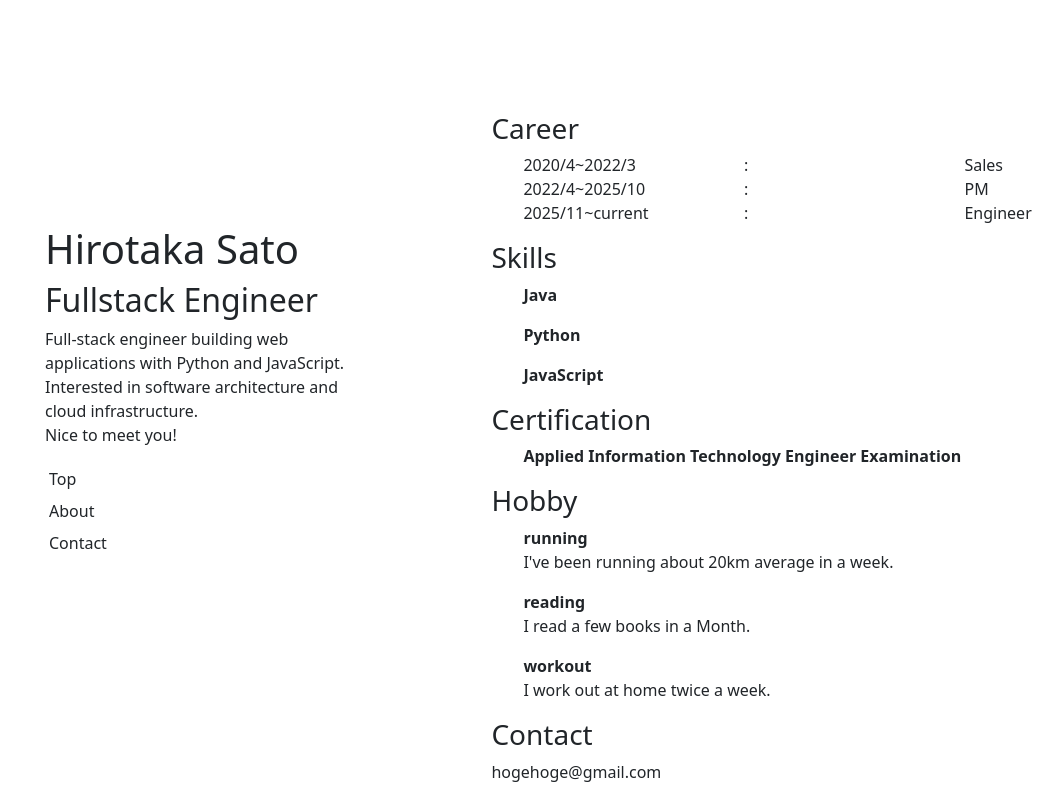
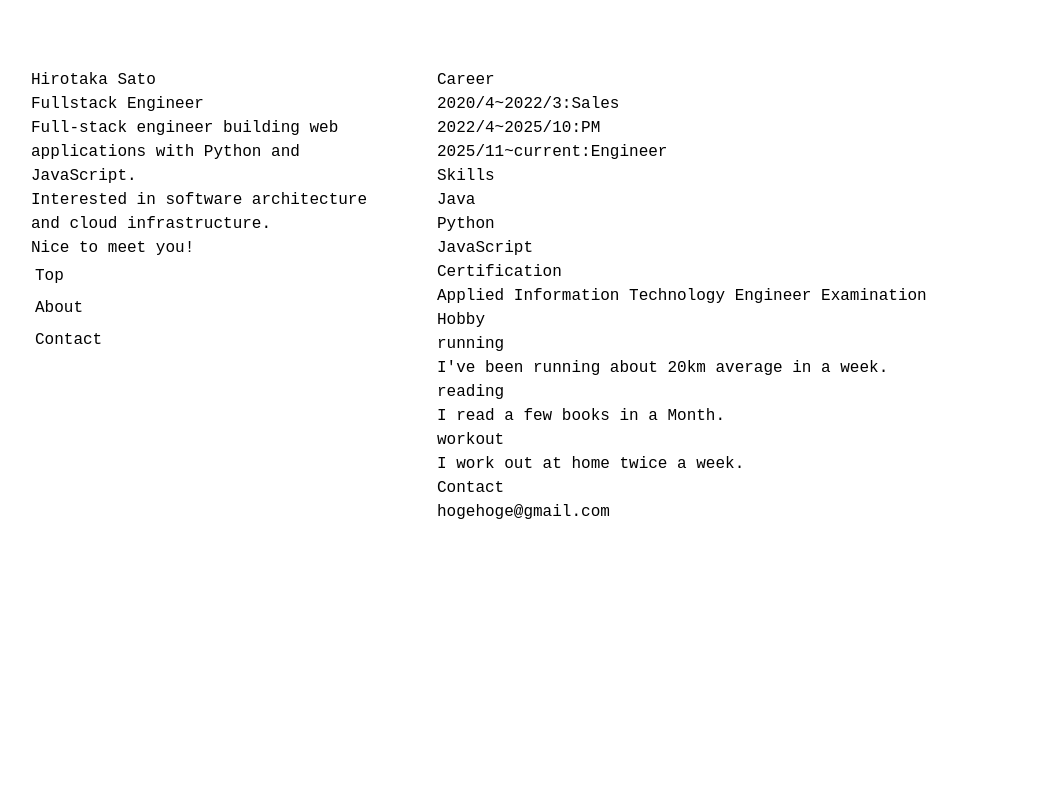
Before and after one commit to 0141tacos/portfolio, a Vue app: page / in a window 1280 px wide. Shown: the whole page, without its empty margins (37-1100 px from the left). Built offline with nearby package versions, Linux system fonts and the light colour scheme.

Commit message:
tailwindcssの適用

```diff
--- a/src/App.vue
+++ b/src/App.vue
@@ -6,10 +6,10 @@ import Menu from "./components/Menu.vue";
 </script>
 
 <template>
-  <div class="container">
-    <div class="d-flex">
-      <div class="position-fixed top-50 translate-middle-y w-25">
-        <div><h1 class="text-5xl">Hirotaka Sato</h1></div>
+  <div class="max-w-8/10 m-8 p-4">
+    <div class="flex">
+      <div class="w-25 flex-auto m-5">
+        <div><h1 class="">Hirotaka Sato</h1></div>
         <div><h2>Fullstack Engineer</h2></div>
         <div>
           <p>
@@ -21,7 +21,7 @@ import Menu from "./components/Menu.vue";
         </div>
         <Menu></Menu>
       </div>
-      <div class="w-75" id="self-introduction">
+      <div class="w-70 flex-auto m-5" id="">
         <div class="row">
           <div :id="MENU_CONST.ABOUT">
             <Career></Career>
--- a/src/main.js
+++ b/src/main.js
@@ -1,6 +1,4 @@
 import { createApp } from "vue";
-import "bootstrap/dist/css/bootstrap.min.css";
-import "bootstrap/dist/js/bootstrap.bundle.js";
 import "./style.css";
 import App from "./App.vue";
 
```
